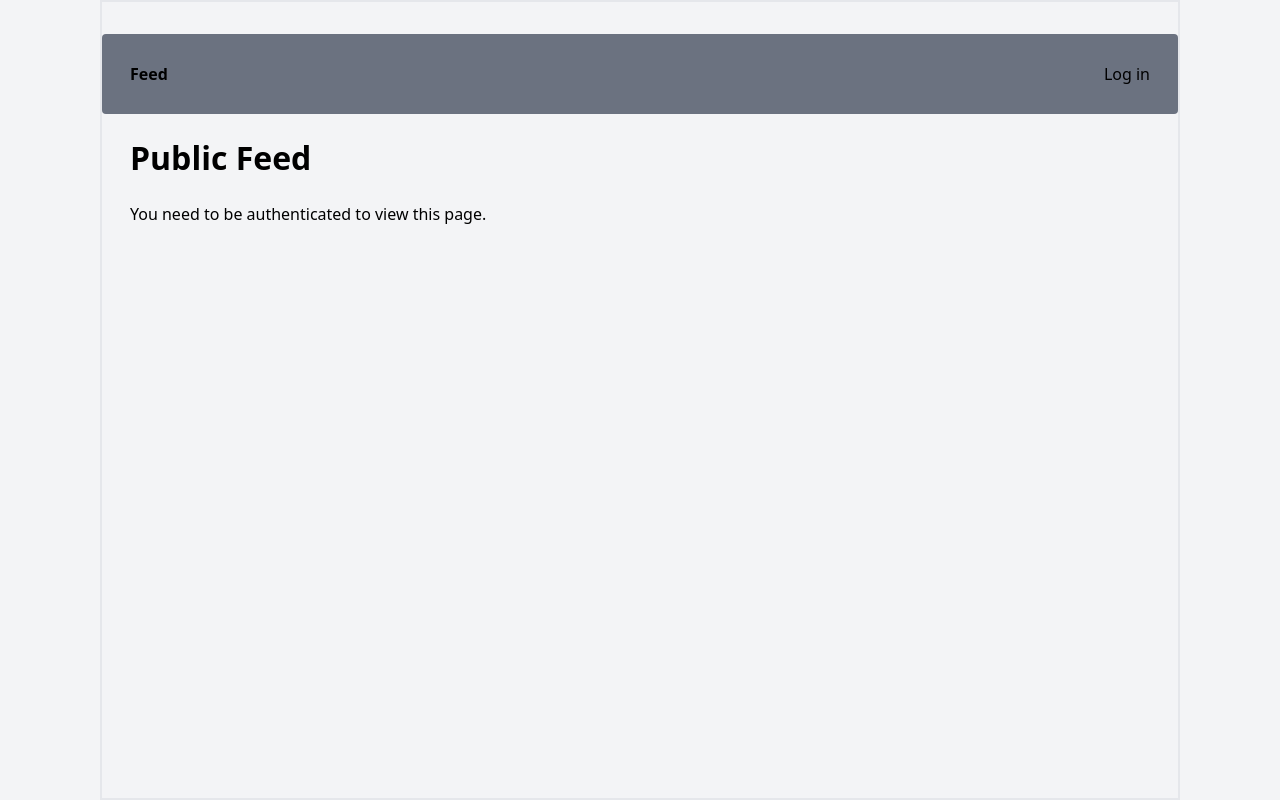
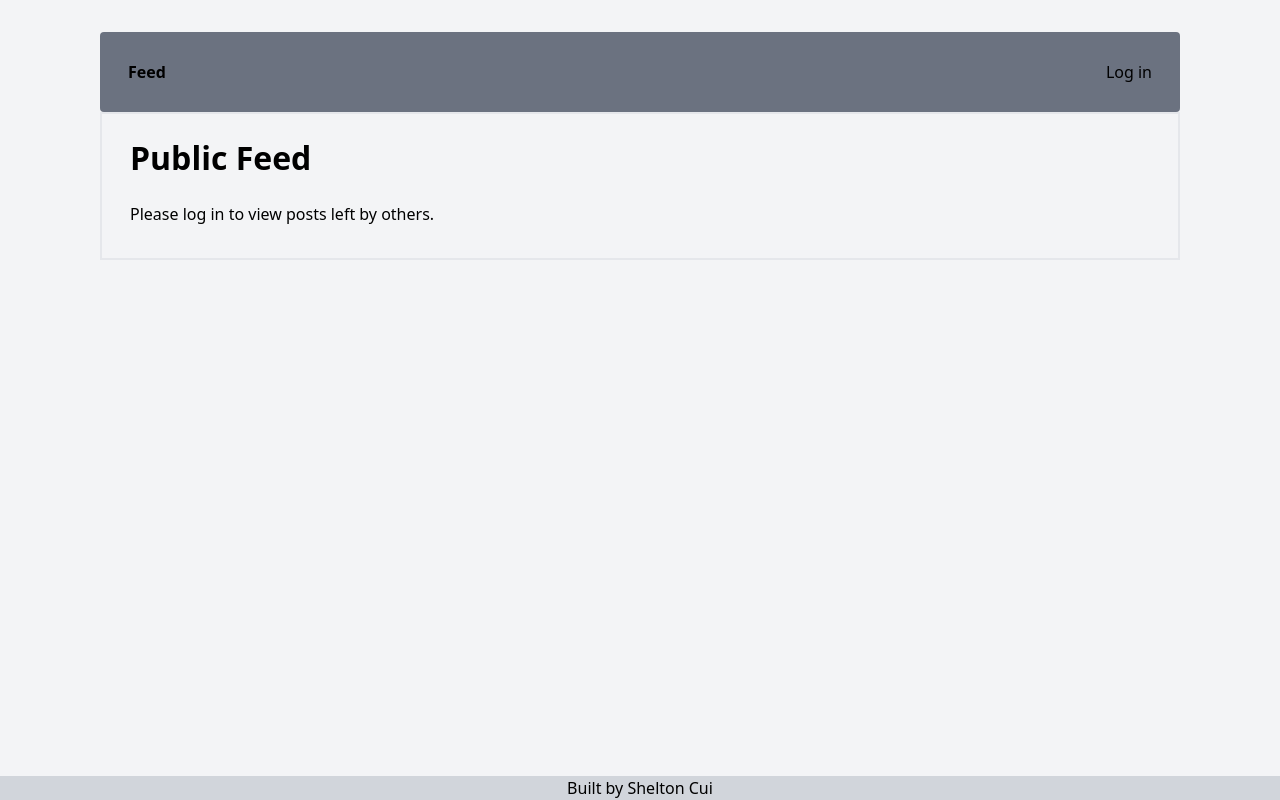
Before and after one commit to dmwcs/next13-blogr, a Next.js app: page / in a window 1280 px wide. Built offline with nearby package versions, Linux system fonts and the light colour scheme; no server answers; the database is empty.

Commit message:
feat: finish

```diff
--- a/app/layout.tsx
+++ b/app/layout.tsx
@@ -17,9 +17,12 @@ export default function RootLayout({
     <html lang="en">
       <body className="bg-gray-100">
         <AuthProvider>
-          <div className="py-[32px] h-screen mx-auto max-w-[1080px] border-2">
+          <div className="py-[32px] h-screen mx-auto max-w-[1080px]">
             <Navbar></Navbar>
             {children}
+            <footer className="fixed bottom-0 left-0 w-full flex justify-center text-black bg-gray-300">
+              Built by Shelton Cui
+            </footer>
           </div>
         </AuthProvider>
       </body>
--- a/app/page.tsx
+++ b/app/page.tsx
@@ -1,26 +1,25 @@
 import MainContent from "@/components/MainContent";
-import {Post as TypePost} from "@/types/tpyes";
+import { Post as TypePost } from "@/types/tpyes";
 import prisma from "@/prisma/client";
 
-
-
-
 export default async function FeedPage() {
-
   try {
-    const res = await fetch("http://localhost:3000/api/publish",{cache:"no-cache",method:"GET"})
-    if(!res.ok){
-      throw new Error("something wrong!")
+    const res = await fetch("http://localhost:3000/api/publish", {
+      cache: "no-cache",
+      method: "GET",
+    });
+    if (!res.ok) {
+      throw new Error("something wrong!");
     }
     const publishedPosts = await res.json();
     return (
-
-      <MainContent title="Public Feed" type="read" posts={publishedPosts}></MainContent>
-    )
-  }catch (e){
-    console.log(e)
+      <MainContent
+        title="Public Feed"
+        type="read"
+        posts={publishedPosts}
+      ></MainContent>
+    );
+  } catch (e) {
+    console.log(e);
   }
-
-
-
 }
--- a/components/MainContent.tsx
+++ b/components/MainContent.tsx
@@ -14,15 +14,15 @@ async function MainContent({ title, type, posts }: MainContentProps) {
   const session = await getServerSession(OPTIONS);
 
   return (
-    <div className="px-7">
+    <div className="px-7 border-2 pb-8">
       <h1 className="text-[2em] font-extrabold my-5">{title}</h1>
-      {
-        session
-        ? type === "read"
-        && <PostList posts={posts}></PostList>
-        || <PostAdd></PostAdd>
-        : <p>You need to be authenticated to view this page.</p>
-      }
+      {session ? (
+        (type === "read" && <PostList posts={posts}></PostList>) || (
+          <PostAdd></PostAdd>
+        )
+      ) : (
+        <p>Please log in to view posts left by others.</p>
+      )}
     </div>
   );
 }
--- a/components/PostEdit.tsx
+++ b/components/PostEdit.tsx
@@ -112,7 +112,7 @@ function PostEdit({ id }: { id: string }) {
       <div className="flex gap-5">
         {post.published === true ? (
           <button
-            className="bg-white border py-3 px-5 rounded w-[95px]"
+            className="bg-white border py-3 px-5 rounded w-[105px]"
             onClick={onToDraftClick}
             disabled={isSubmitting}
           >
@@ -120,7 +120,7 @@ function PostEdit({ id }: { id: string }) {
           </button>
         ) : (
           <button
-            className="bg-white border py-3 px-5 rounded w-[95px]"
+            className="bg-white border py-3 px-5 rounded w-[105px]"
             onClick={onPublishClick}
             disabled={isSubmitting}
           >
@@ -129,7 +129,7 @@ function PostEdit({ id }: { id: string }) {
         )}
 
         <button
-          className="text-white bg-red-600 py-3 px-5 rounded w-[95px]"
+          className="text-white bg-red-600 py-3 px-5 rounded w-[105px]"
           onClick={onDeleteClick}
           disabled={isSubmitting}
         >
--- a/components/PostList.tsx
+++ b/components/PostList.tsx
@@ -1,18 +1,25 @@
 import Post from "@/components/Post";
-import {Post as TypePost} from "@/types/tpyes";
+import { Post as TypePost } from "@/types/tpyes";
 
 interface PostListProps {
-  posts?:TypePost[]
+  posts?: TypePost[];
 }
-function PostList({posts}:PostListProps) {
+function PostList({ posts }: PostListProps) {
   return (
     <div className="flex flex-col gap-8 p-2 mt-5">
-      {
-        posts?.map(post =>{
-          const {id,title,content,author} = post;
-          return <Post key={id} title={title} content={content} author={author} id={id}></Post>
-        } )
-      }
+      {posts?.length === 0 && <div>You don't have any post yet.</div>}
+      {posts?.map((post) => {
+        const { id, title, content, author } = post;
+        return (
+          <Post
+            key={id}
+            title={title}
+            content={content}
+            author={author}
+            id={id}
+          ></Post>
+        );
+      })}
     </div>
   );
 }
```
